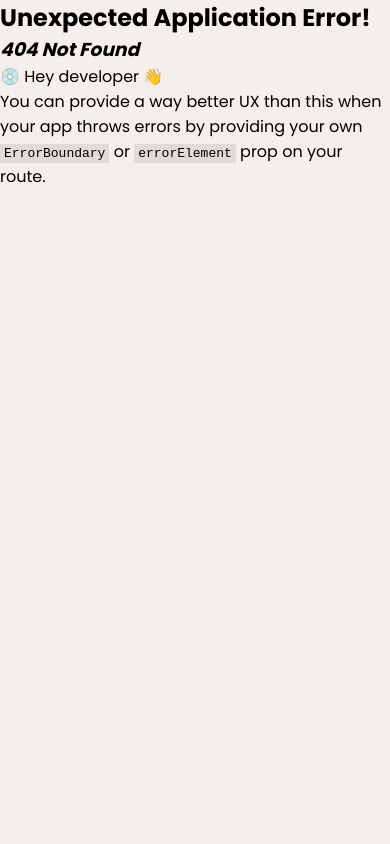
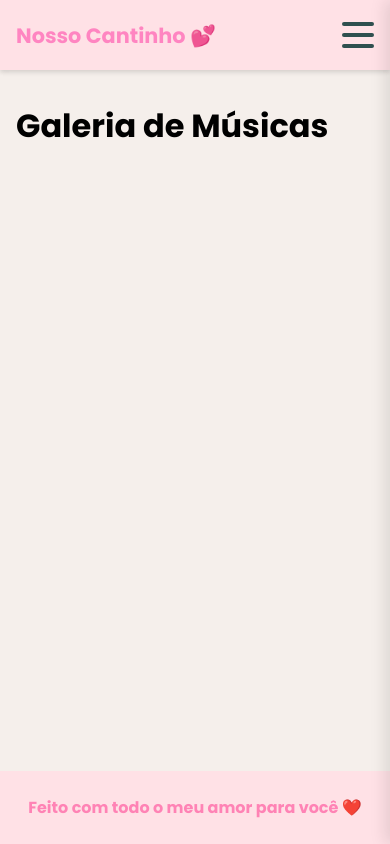
Before and after one commit to fernandoBellegarde/seven-six, a React (Vite) app: page /musicas in a window 390 px wide. Before the commit this address had no page. Built offline with nearby package versions, Linux system fonts and the light colour scheme.

Commit message:
feat(Music): Add music gallery page and component style(Menu): Update hamburger menu accessibility and styles

```diff
--- a/src/components/Menu/Menu.css
+++ b/src/components/Menu/Menu.css
@@ -63,6 +63,9 @@
 .menu-hamburger.aberto span:nth-child(3) {
   transform: rotate(-45deg);
 }
+.menu-hamburger.aberto span:nth-child(4) {
+  transform: rotate(-45deg);
+}
 
 
 /* --- ESTILOS DOS LINKS (MOBILE) --- */
@@ -76,7 +79,7 @@
   background: #F5EFEB;
   height: 100vh;
   text-align: left;
-  padding: 2rem;
+  padding: 1.5rem;
   position: fixed;
   top: 0;
   right: 0;
--- a/src/components/Menu/Menu.jsx
+++ b/src/components/Menu/Menu.jsx
@@ -23,6 +23,8 @@ function Menu() {
           className={`menu-hamburger ${menuAberto ? 'aberto' : ''}`}
           onClick={() => setMenuAberto(!menuAberto)}
           aria-label="Abrir ou fechar menu"
+          // Adicionado para melhor acessibilidade
+          aria-expanded={menuAberto}
         >
           <span></span>
           <span></span>
@@ -31,14 +33,17 @@ function Menu() {
 
         {/* Adicionamos a classe 'aberto' quando o estado for true */}
         <div className={`menu-links ${menuAberto ? 'aberto' : ''}`}>
-          <NavLink to="/" className={({ isActive }) => isActive ? 'menu-link active' : 'menu-link'} onClick={fecharMenu}>
+          <NavLink to="/" className="menu-link" onClick={fecharMenu}>
             Início
           </NavLink>
-          <NavLink to="/galeria" className={({ isActive }) => isActive ? 'menu-link active' : 'menu-link'} onClick={fecharMenu}>
+          <NavLink to="/galeria" className="menu-link" onClick={fecharMenu}>
             Nossas Fotos
           </NavLink>
-          <NavLink to="/quiz" className={({ isActive }) => isActive ? 'menu-link active' : 'menu-link'} onClick={fecharMenu}>
+          <NavLink to="/quiz" className="menu-link" onClick={fecharMenu}>
             Nosso Quiz
+          </NavLink>
+          <NavLink to="/musicas" className="menu-link" onClick={fecharMenu}>
+            Nossas Músicas
           </NavLink>
         </div>
       </div>
--- /dev/null
+++ b/src/components/Music/GaleriaDeMusicas.jsx
@@ -0,0 +1,8 @@
+function GaleriaDeMusicas() {
+  return (
+    <div>
+      <h1>Galeria de Músicas</h1>
+    </div>
+  );
+}
+export default GaleriaDeMusicas;
--- a/src/main.jsx
+++ b/src/main.jsx
@@ -5,6 +5,7 @@ import LayoutPrincipal from './layouts/LayoutPrincipal.jsx';
 import Home from './pages/Home.jsx';
 import PaginaGaleria from './pages/PaginaGaleria.jsx';
 import PaginaQuiz from './pages/PaginaQuiz.jsx';
+import PaginaMusicas from './pages/PaginaMusicas.jsx';
 import './index.css';
 
 const router = createBrowserRouter([
@@ -15,6 +16,7 @@ const router = createBrowserRouter([
       { path: '/', element: <Home /> },
       { path: '/galeria', element: <PaginaGaleria /> },
       { path: '/quiz', element: <PaginaQuiz /> },
+      { path: '/musicas', element: <PaginaMusicas /> },
     ],
   },
 ]);
--- /dev/null
+++ b/src/pages/PaginaMusicas.jsx
@@ -0,0 +1,12 @@
+import React from 'react';
+import GaleriaDeMusicas from '../components/Music/GaleriaDeMusicas';
+
+function PaginaMusicas() {
+  return (
+    <div>
+      <GaleriaDeMusicas />
+    </div>
+  );
+}
+
+export default PaginaMusicas;
```
